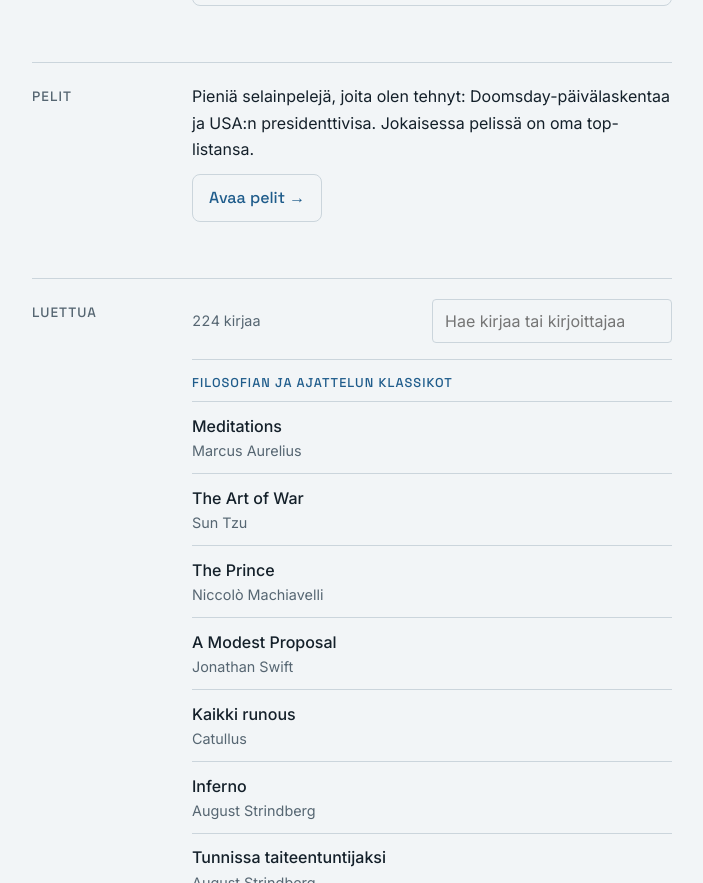
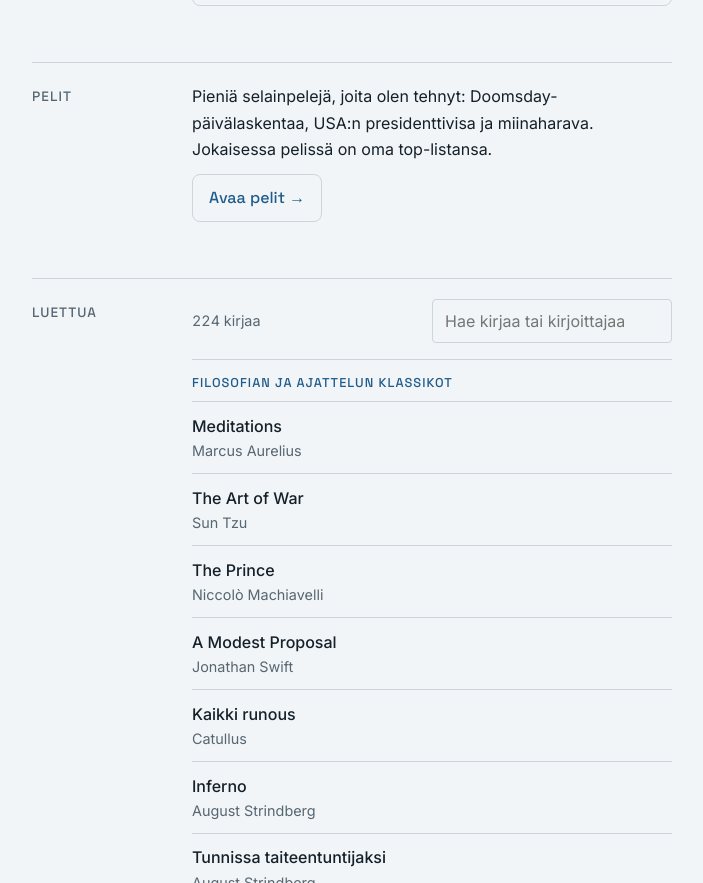
Before and after one commit to tommitampio/tommitampio.github.io, a plain HTML site: page index.html in a window 1280 px wide. Shown: the part 4255-5138 px from the top of the page, without its empty margins (288-991 px from the left). Drawn offline with Linux system fonts and the light colour scheme; no server answers; a web font is replaced by a local one.

Commit message:
Add files via upload

```diff
--- a/index.html
+++ b/index.html
@@ -328,7 +328,7 @@ a.go:hover { border-color: var(--accent); }
   <section id="pelit">
     <h2>Pelit</h2>
     <div>
-      <p>Pieniä selainpelejä, joita olen tehnyt: Doomsday-päivälaskentaa ja USA:n presidenttivisa. Jokaisessa pelissä on oma top-listansa.</p>
+      <p>Pieniä selainpelejä, joita olen tehnyt: Doomsday-päivälaskentaa, USA:n presidenttivisa ja miinaharava. Jokaisessa pelissä on oma top-listansa.</p>
       <p><a class="go" href="pelit.html">Avaa pelit →</a></p>
     </div>
   </section>
```
Also changed, not shown: pelit.html (+1 -0 lines).
